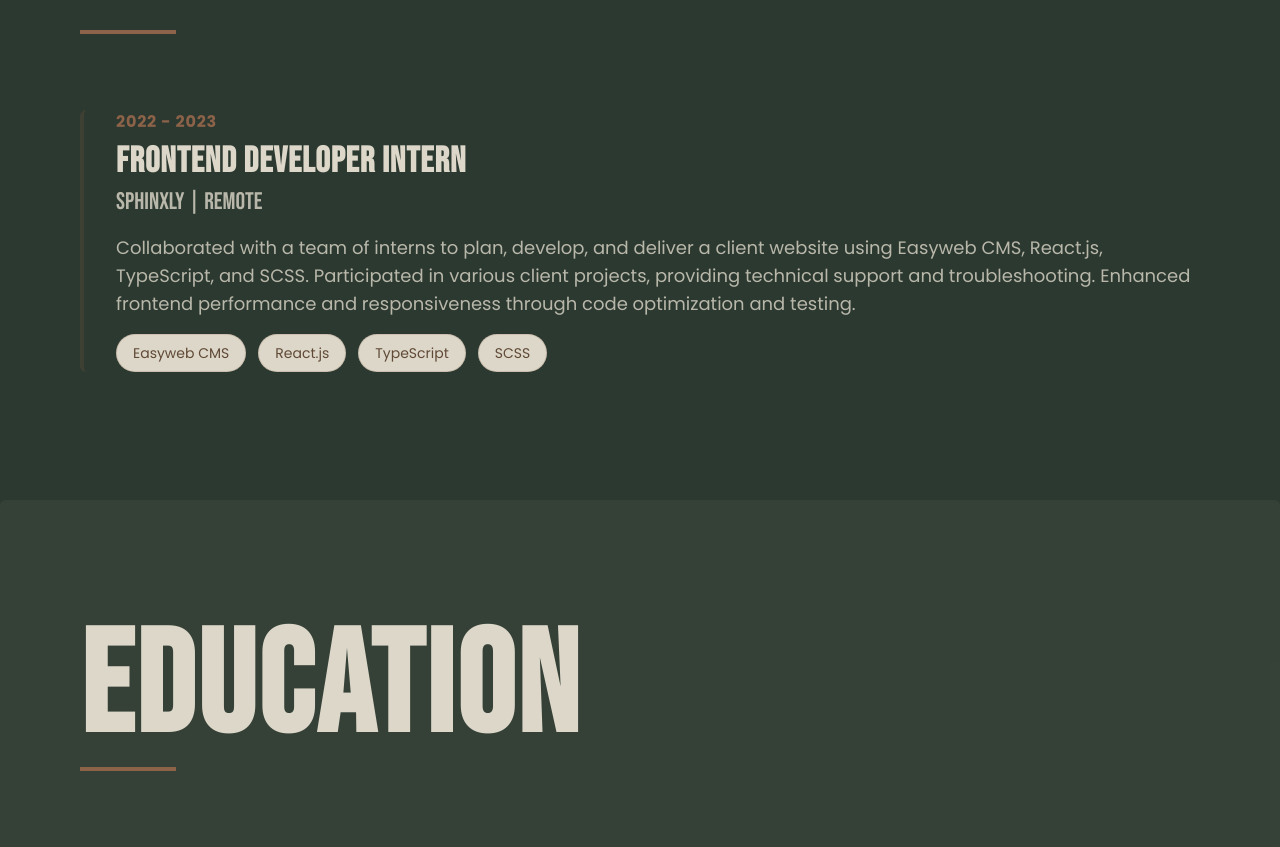
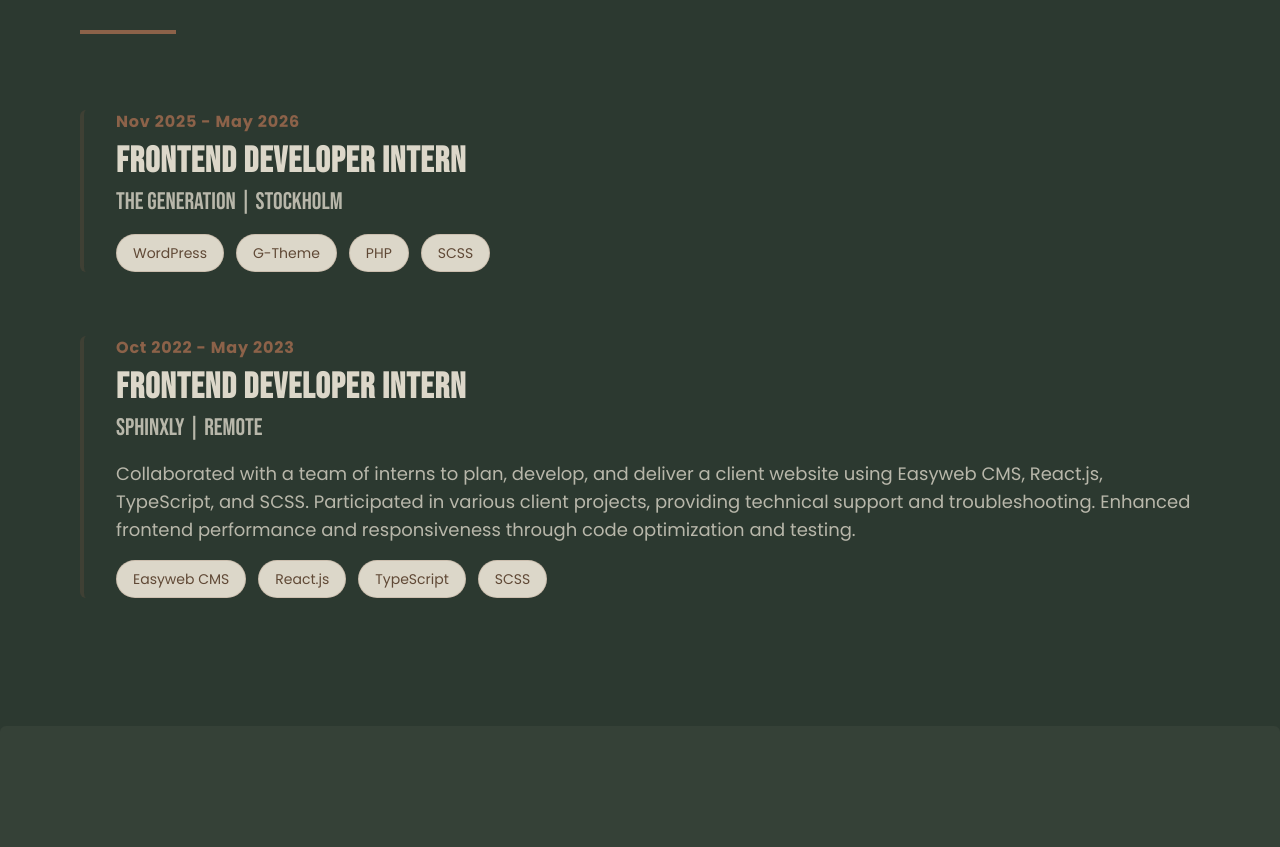
Before and after one commit to zarhaselene/portfolio, a Next.js app: page / in a window 1280 px wide. Shown: the part 4791-5638 px from the top of the page. Built offline with nearby package versions, Linux system fonts and the light colour scheme; no server answers.

Commit message:
Update experience details for Frontend Developer Intern role

```diff
--- a/src/app/layout/Experience.jsx
+++ b/src/app/layout/Experience.jsx
@@ -5,7 +5,15 @@ import { motion } from "framer-motion";
 const Experience = () => {
   const experiences = [
     {
-      period: "2022 - 2023",
+      period: "Nov 2025 - May 2026",
+      role: "Frontend Developer Intern",
+      company: "The Generation | Stockholm",
+      description:
+        "",
+      technologies: ["WordPress", "G-Theme", "PHP", "SCSS"],
+    },
+    {
+      period: "Oct 2022 - May 2023",
       role: "Frontend Developer Intern",
       company: "Sphinxly | Remote",
       description:
```
